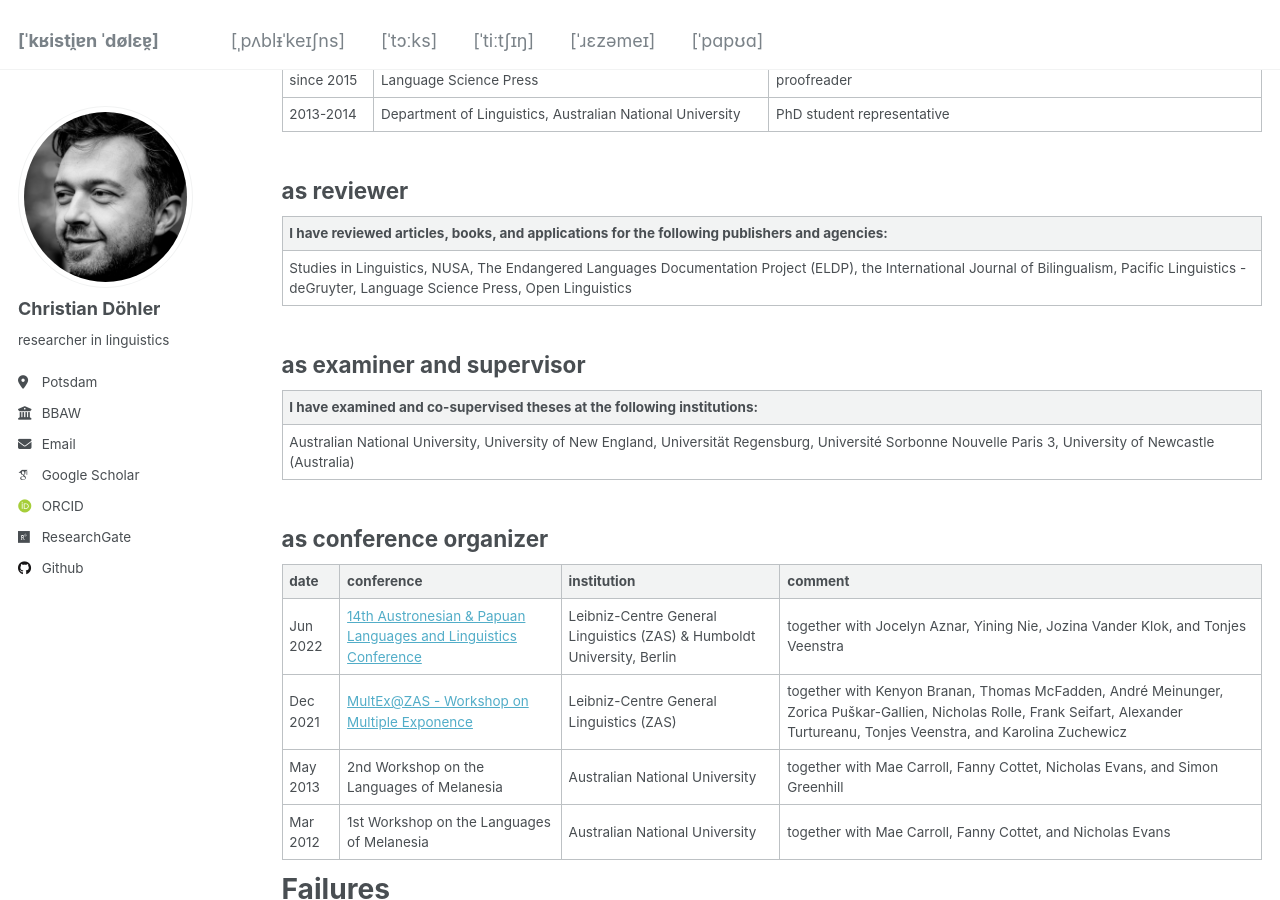
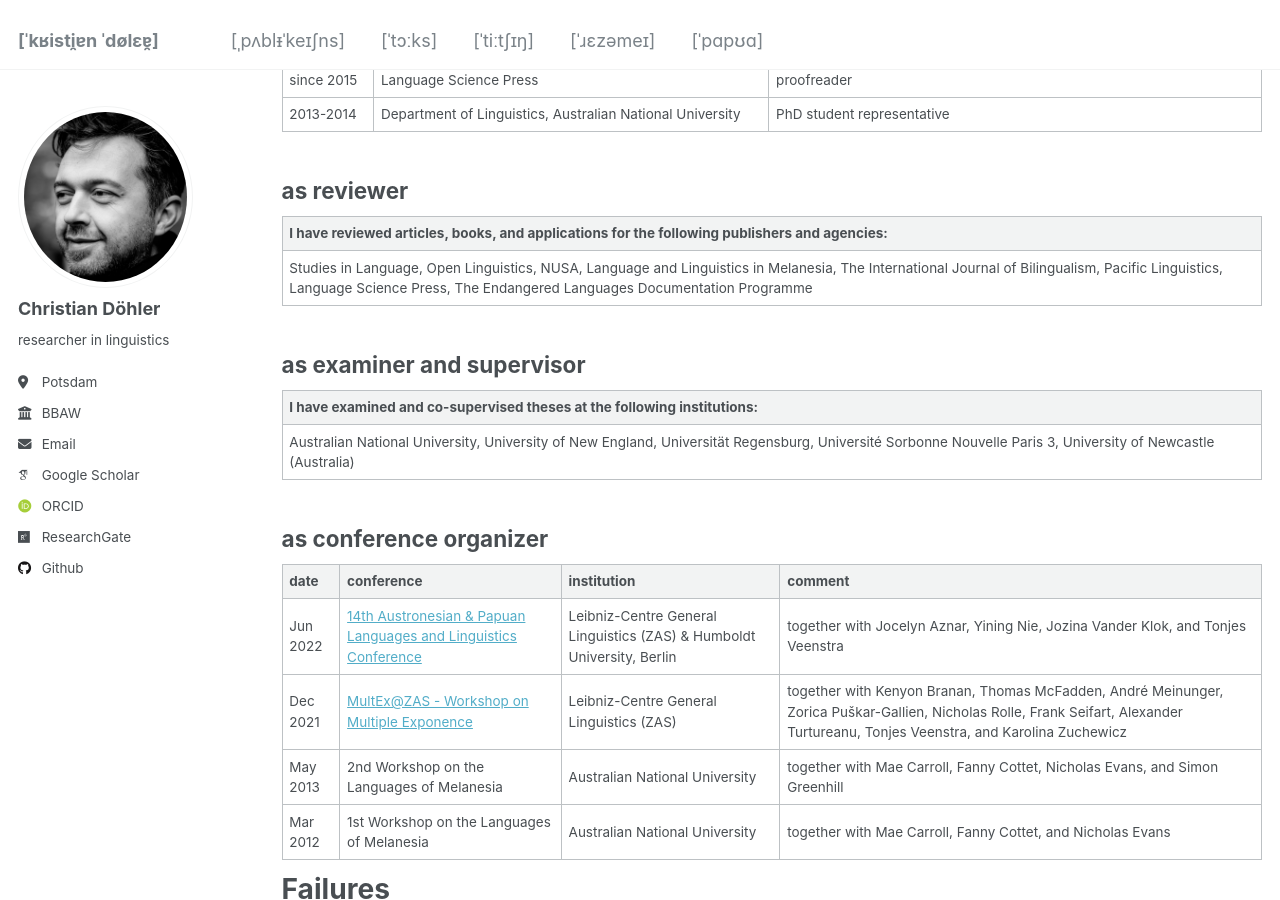
Before and after one commit to chrdoe/chrdoe.github.io, a Jekyll site: the page built from _pages/cv.md, in a window 1280 px wide and 900 px high, scrolled down 2978 px. Built offline with Jekyll 4.4.1, drawn with Linux system fonts in a browser that asks for light colours; some web fonts are replaced.

Commit message:
Update cv.md

```diff
--- a/_pages/cv.md
+++ b/_pages/cv.md
@@ -100,7 +100,7 @@ as reviewer
 
 |I have reviewed articles, books, and applications for the following publishers and agencies:|
 |---|
-|Studies in Linguistics, NUSA, The Endangered Languages Documentation Project (ELDP), the International Journal of Bilingualism, Pacific Linguistics - deGruyter, Language Science Press, Open Linguistics|
+|Studies in Language, Open Linguistics, NUSA, Language and Linguistics in Melanesia, The International Journal of Bilingualism, Pacific Linguistics, Language Science Press, The Endangered Languages Documentation Programme|
 
 as examiner and supervisor
 ----
```
